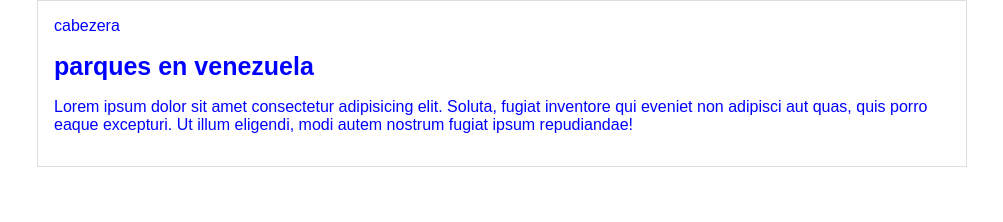
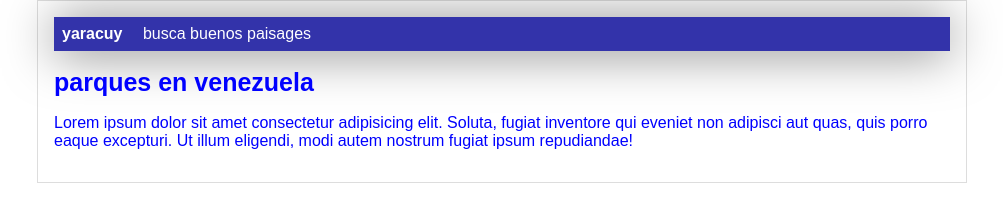
Before and after one commit to yeiferson100/primera-practica-con-git, a plain HTML site: page index.html in a window 1280 px wide. Shown: the whole page, without its empty margins (138-1141 px from the left). Drawn offline with Linux system fonts and the light colour scheme.

Commit message:
finalizada la cabezera

```diff
--- a/index.html
+++ b/index.html
@@ -9,7 +9,7 @@
 <body>
     <div id="container">
         <div id="cabezera">
-            cabezera
+            yaracuy <span id="tagline">busca buenos paisages</span>
         </div>
         <div id="post">
           <h1>parques en venezuela</h1>
--- a/stely.css
+++ b/stely.css
@@ -16,6 +16,20 @@ body {
     border: 1px solid #ddd;
     margin: 0 auto;
 }
+#cabezera {
+    background: #33a;
+    color: white;
+    margin: 0;
+    padding: 0.5em;
+    font-weight: bold;
+    box-shadow: 0px 2px 50px 0px rgba(0,0,0,0.5);
+}
+
+#cabezera #tagline {
+    margin: 0 0 0 1em;
+    font-weight: normal;
+    font-size: o.8em;
+}
 
 #container h1 {
 font-size: 25px;
```
